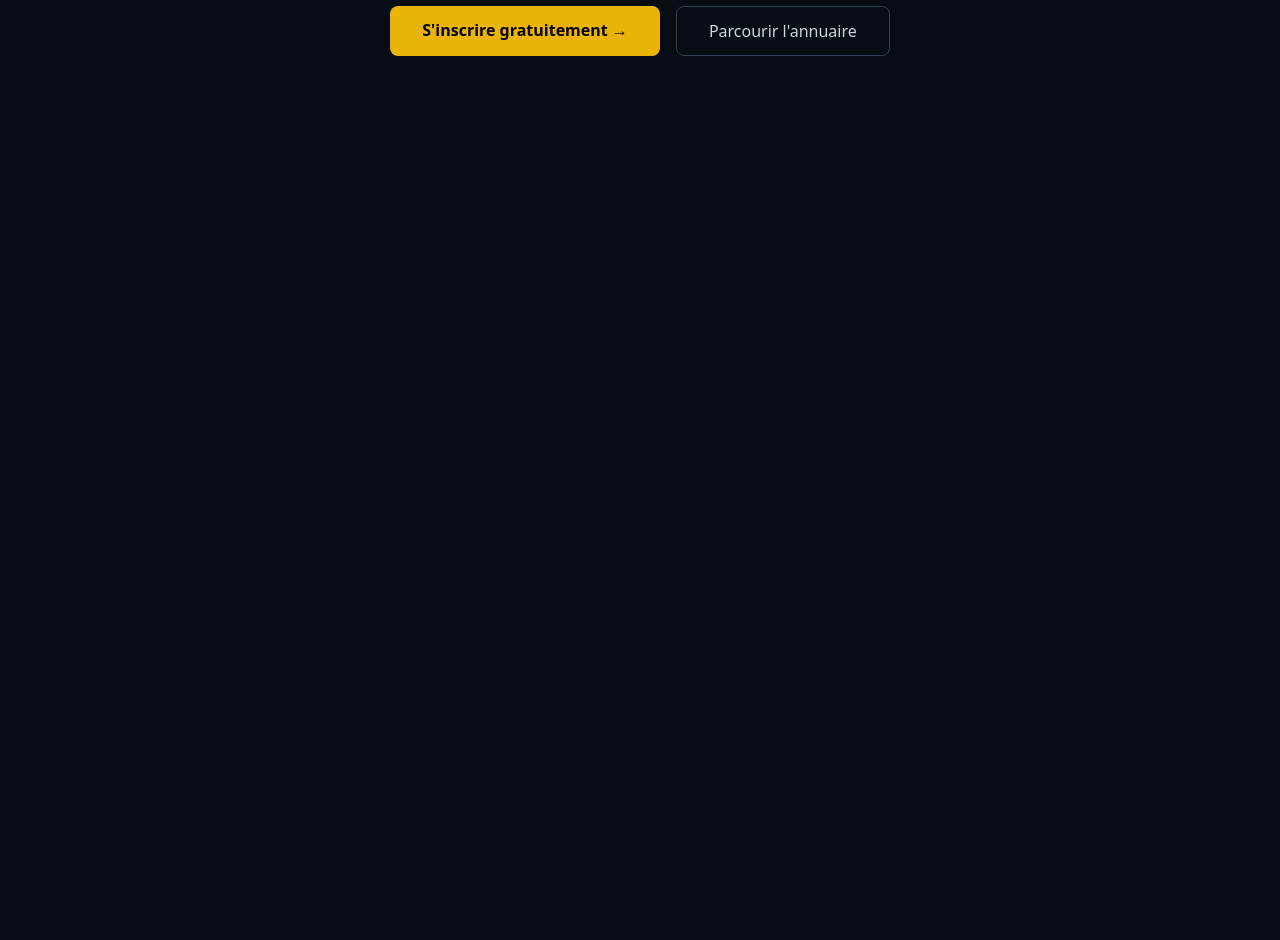
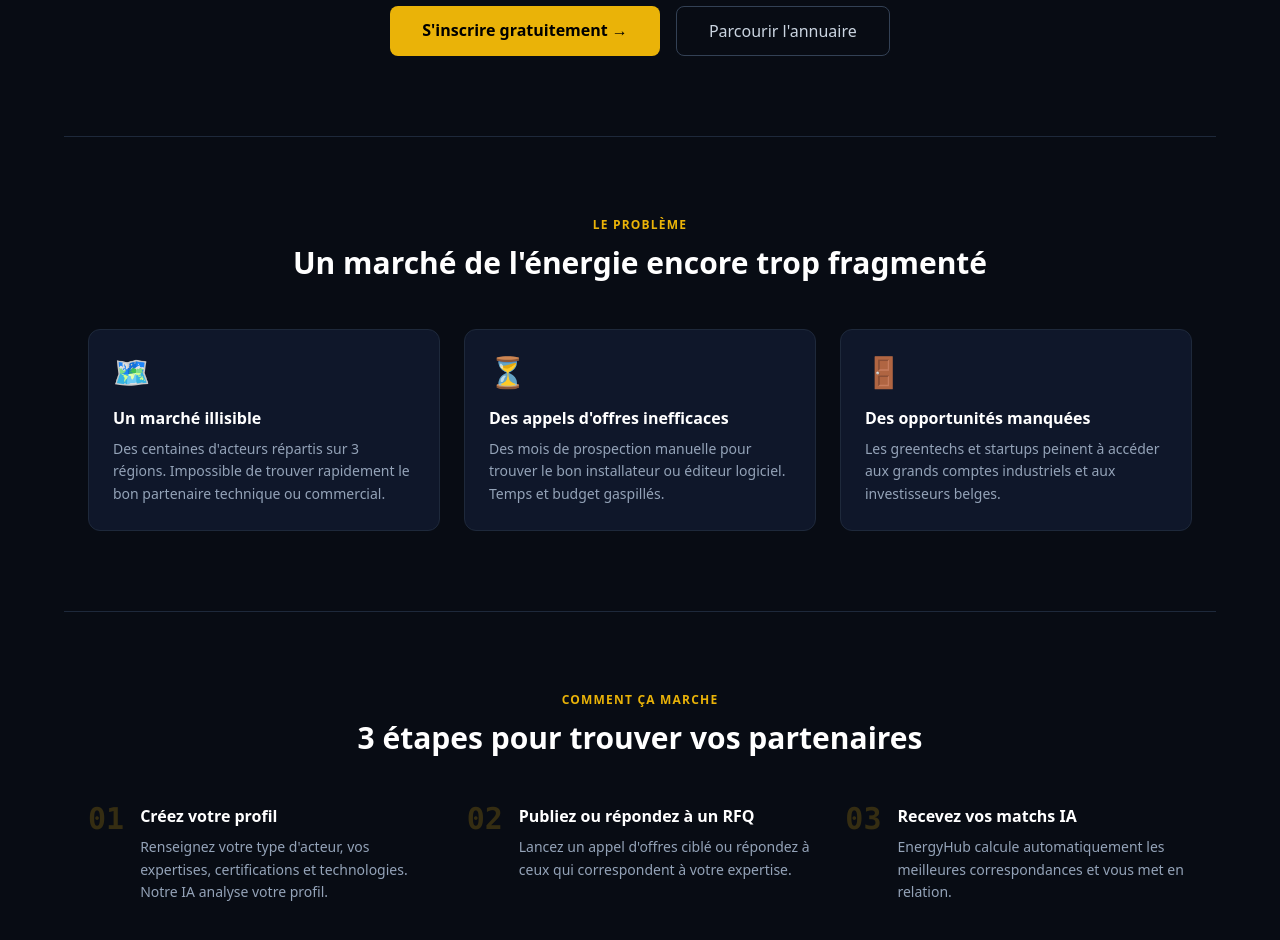
Before and after one commit to Hollymoly12/EnergyHub, a Next.js app: page / in a window 1280 px wide. Shown: the part 520-1460 px from the top of the page. Before the commit the page ends 800 px from the top, so only its background shows below. Built offline with nearby package versions, Linux system fonts and the light colour scheme.

Commit message:
feat: F3 landing problem + solution sections

```diff
--- a/src/app/page.tsx
+++ b/src/app/page.tsx
@@ -45,6 +45,78 @@ export default function HomePage() {
         </div>
       </section>
 
+      {/* ── PROBLÈME ── */}
+      <section className="max-w-6xl mx-auto px-6 py-20 border-t border-slate-800">
+        <div className="text-center mb-12">
+          <div className="section-tag mb-3">Le problème</div>
+          <h2 className="text-2xl md:text-3xl font-bold text-white">
+            Un marché de l'énergie encore trop fragmenté
+          </h2>
+        </div>
+        <div className="grid grid-cols-1 md:grid-cols-3 gap-6">
+          {[
+            {
+              icon: "🗺️",
+              title: "Un marché illisible",
+              desc: "Des centaines d'acteurs répartis sur 3 régions. Impossible de trouver rapidement le bon partenaire technique ou commercial.",
+            },
+            {
+              icon: "⏳",
+              title: "Des appels d'offres inefficaces",
+              desc: "Des mois de prospection manuelle pour trouver le bon installateur ou éditeur logiciel. Temps et budget gaspillés.",
+            },
+            {
+              icon: "🚪",
+              title: "Des opportunités manquées",
+              desc: "Les greentechs et startups peinent à accéder aux grands comptes industriels et aux investisseurs belges.",
+            },
+          ].map((p) => (
+            <div key={p.title} className="card p-6">
+              <div className="text-3xl mb-4">{p.icon}</div>
+              <h3 className="font-semibold text-white mb-2">{p.title}</h3>
+              <p className="text-sm text-slate-400 leading-relaxed">{p.desc}</p>
+            </div>
+          ))}
+        </div>
+      </section>
+
+      {/* ── SOLUTION ── */}
+      <section className="max-w-6xl mx-auto px-6 py-20 border-t border-slate-800">
+        <div className="text-center mb-12">
+          <div className="section-tag mb-3">Comment ça marche</div>
+          <h2 className="text-2xl md:text-3xl font-bold text-white">
+            3 étapes pour trouver vos partenaires
+          </h2>
+        </div>
+        <div className="grid grid-cols-1 md:grid-cols-3 gap-8">
+          {[
+            {
+              step: "01",
+              title: "Créez votre profil",
+              desc: "Renseignez votre type d'acteur, vos expertises, certifications et technologies. Notre IA analyse votre profil.",
+            },
+            {
+              step: "02",
+              title: "Publiez ou répondez à un RFQ",
+              desc: "Lancez un appel d'offres ciblé ou répondez à ceux qui correspondent à votre expertise.",
+            },
+            {
+              step: "03",
+              title: "Recevez vos matchs IA",
+              desc: "EnergyHub calcule automatiquement les meilleures correspondances et vous met en relation.",
+            },
+          ].map((s) => (
+            <div key={s.step} className="flex gap-4">
+              <div className="text-3xl font-bold text-yellow-500/20 font-mono leading-none shrink-0">{s.step}</div>
+              <div>
+                <h3 className="font-semibold text-white mb-2">{s.title}</h3>
+                <p className="text-sm text-slate-400 leading-relaxed">{s.desc}</p>
+              </div>
+            </div>
+          ))}
+        </div>
+      </section>
+
     </div>
   );
 }
```
